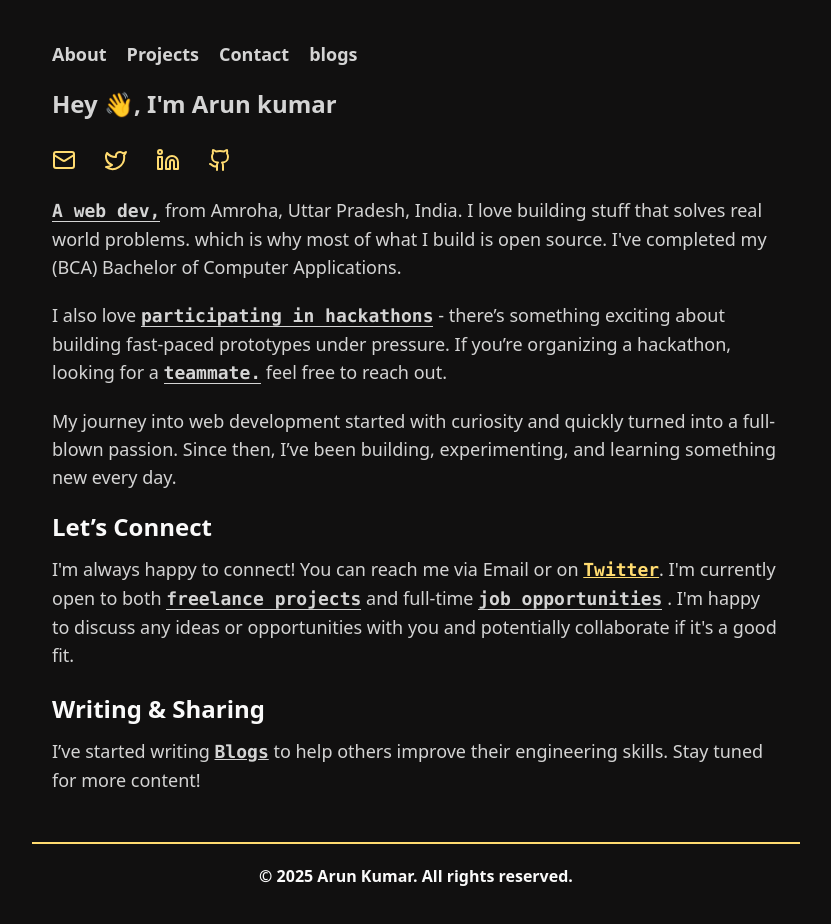
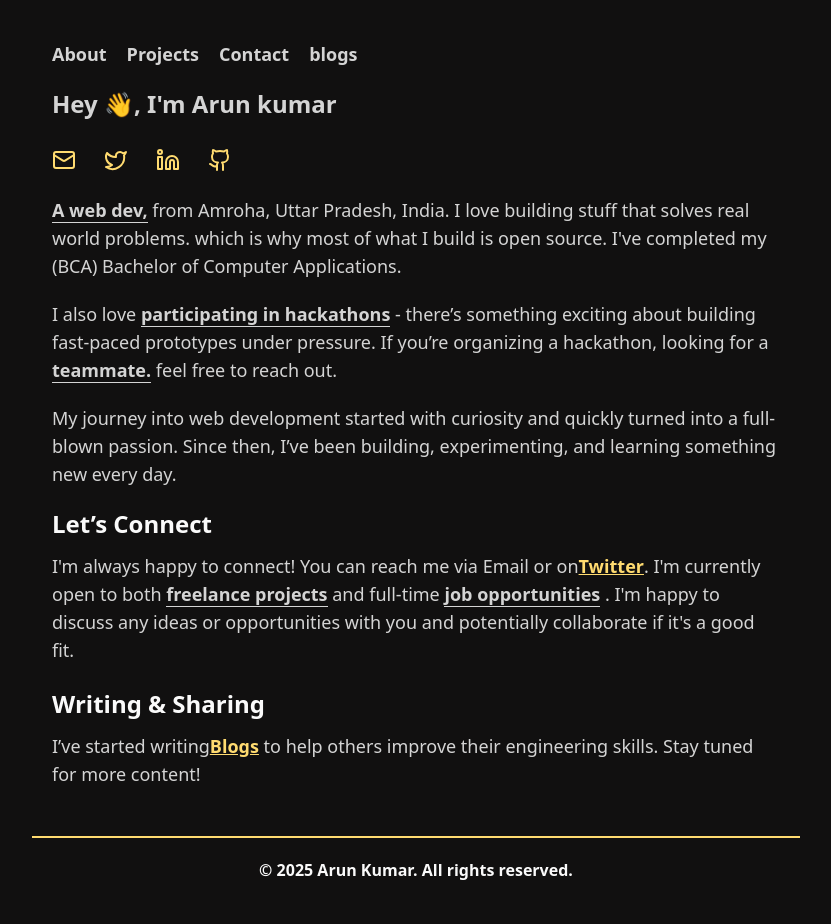
Before and after one commit to hiarun01/my-portfolio, a React (Vite) app: page / in a window 1280 px wide. Shown: the top 924 px of the page, without its empty margins (224-1055 px from the left). Built offline with nearby package versions, Linux system fonts and the light colour scheme.

Commit message:
text style chnages

```diff
--- a/src/components/Pages/About.jsx
+++ b/src/components/Pages/About.jsx
@@ -85,21 +85,21 @@ const About = () => {
         </div>
 
         <p className="mt-5 text-lg">
-          <span className="border-b font-mono font-bold">A web dev,</span> from
-          Amroha, Uttar Pradesh, India. I love building stuff that solves real
-          world problems. which is why most of what I build is open source. I've
+          <span className="border-b font-bold">A web dev,</span> from Amroha,
+          Uttar Pradesh, India. I love building stuff that solves real world
+          problems. which is why most of what I build is open source. I've
           completed my (BCA) Bachelor of Computer Applications.
         </p>
 
         <p className="mt-5 text-lg">
           I also love{" "}
-          <span className="border-b font-mono font-bold">
+          <span className="border-b font-bold">
             participating in hackathons
           </span>{" "}
           - there’s something exciting about building fast-paced prototypes
           under pressure. If you’re organizing a hackathon, looking for a{" "}
-          <span className="border-b font-mono font-bold">teammate.</span> feel
-          free to reach out.
+          <span className="border-b font-bold">teammate.</span> feel free to
+          reach out.
         </p>
         <p className="mt-5 text-lg">
           My journey into web development started with curiosity and quickly
@@ -112,23 +112,19 @@ const About = () => {
             Let’s Connect
           </h2>
           <p className="mt-2 text-lg">
-            I'm always happy to connect! You can reach me via Email or on{" "}
+            I'm always happy to connect! You can reach me via Email or on
             <a
-              className="font-bold text-[#ffdb70] underline font-mono"
+              className="font-bold text-[#ffdb70] underline"
               href="https://x.com/hiarun01"
             >
               Twitter
             </a>
             . I'm currently open to both{" "}
-            <span className="border-b font-mono font-bold">
-              freelance projects
-            </span>{" "}
-            and full-time{" "}
-            <span className="border-b font-mono font-bold">
-              job opportunities
-            </span>{" "}
-            . I'm happy to discuss any ideas or opportunities with you and
-            potentially collaborate if it's a good fit.
+            <span className="border-b font-bold">freelance projects</span> and
+            full-time{" "}
+            <span className="border-b font-bold">job opportunities</span> . I'm
+            happy to discuss any ideas or opportunities with you and potentially
+            collaborate if it's a good fit.
           </p>
         </div>
 
@@ -138,10 +134,10 @@ const About = () => {
           </h2>
 
           <div className="gap-5 text-lg">
-            I’ve started writing{" "}
+            I’ve started writing
             <NavLink
               to="/blogs"
-              className="underline inline-block font-mono font-bold"
+              className="underline inline-block text-[#ffdb70] font-bold"
             >
               Blogs
             </NavLink>{" "}
```
